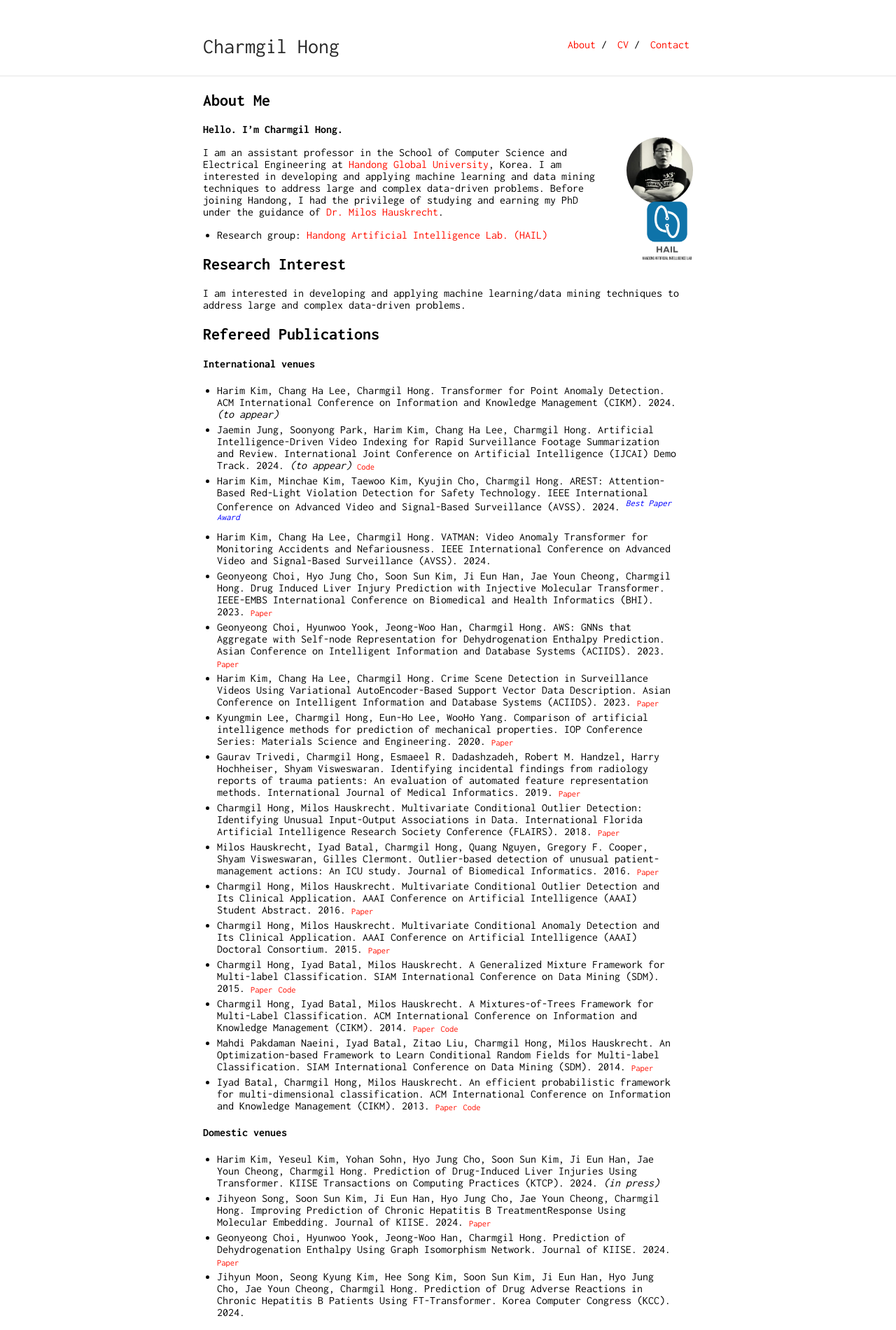
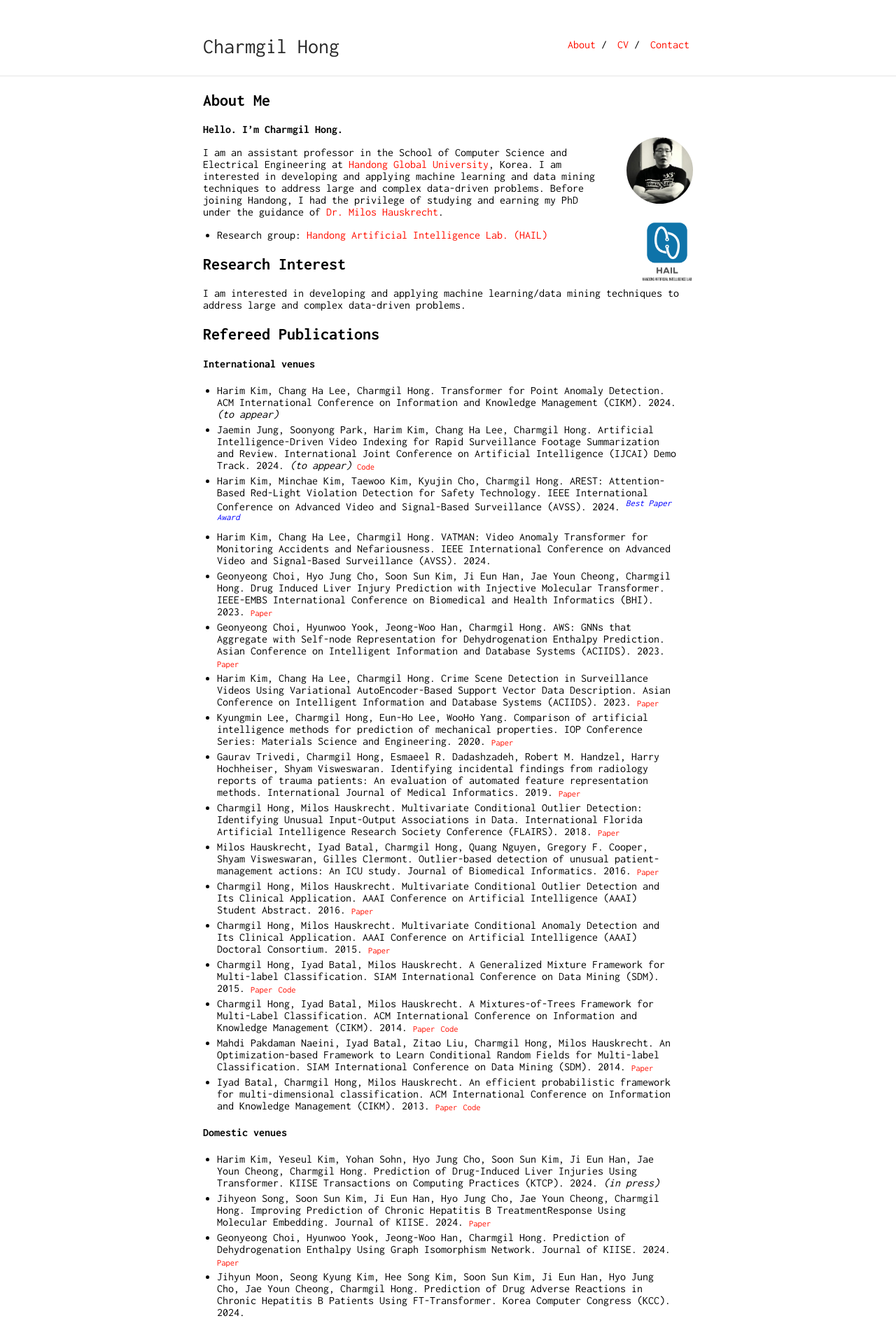
Before and after one commit to charmgil/charmgil.github.io, a Jekyll site: the page built from index.md, in a window 1280 px wide. Shown: the top 1900 px of the page at 70% size. Built offline with Jekyll 4.4.1, drawn with Linux system fonts in a browser that asks for light colours; our own code applies the rules of GitHub Pages for plain Markdown files.

Commit message:
modified:   _sass/typography.scss

```diff
--- a/_sass/typography.scss
+++ b/_sass/typography.scss
@@ -57,7 +57,7 @@
         height: $image-size * 1.0;
         width: $image-size * 0.872;
         position: relative;
-	margin: -40px 0 0 0px;
+	margin: -10px 0 0 0px;
         float: right;
         border-radius: 0%;
         p & {
```
